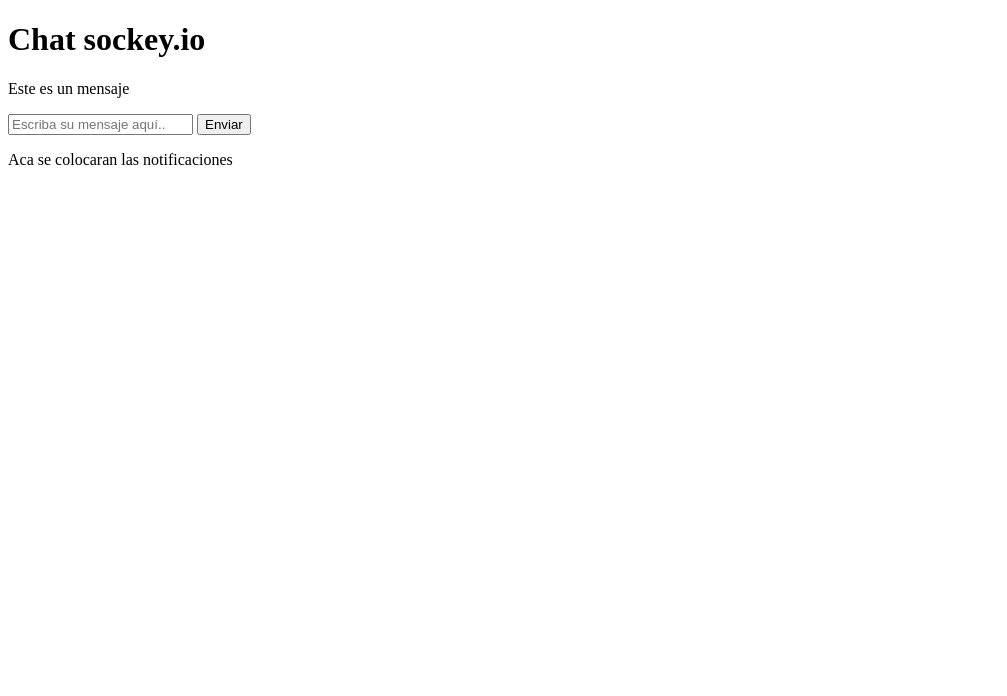
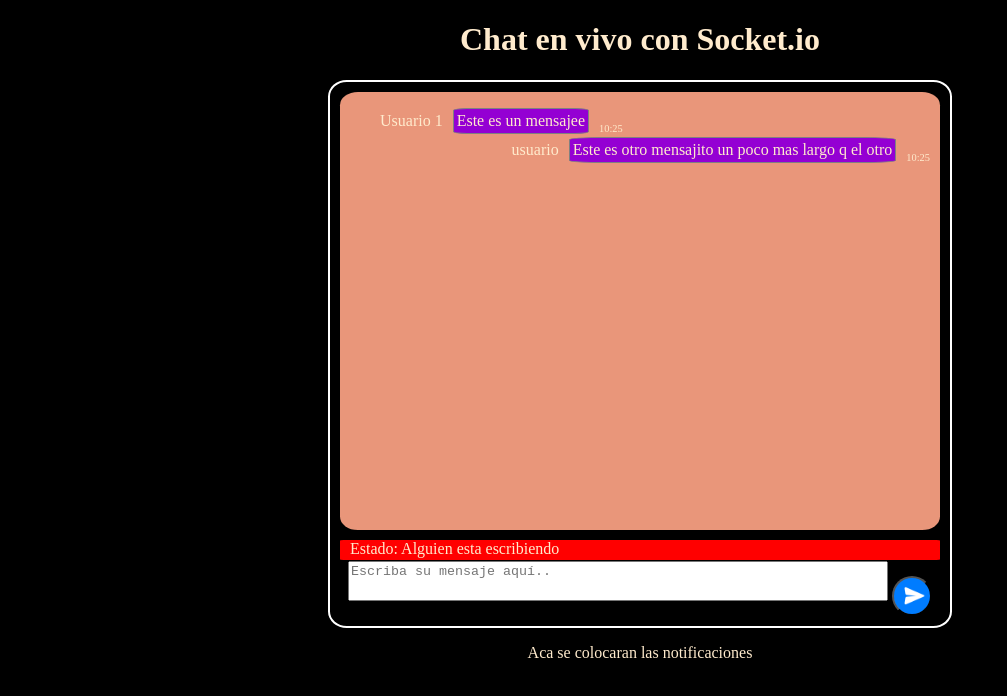
Before and after one commit to FerCampos95/chat-socketio, a website: page public/index.html in a window 1280 px wide. Shown: the whole page, without its empty margins (0-1007 px from the left). Drawn offline with nearby package versions, Linux system fonts and the light colour scheme; no server answers.

Commit message:
primer estilo, pide usuario, fecha mensaje, envia con enter, mis mensajes a la derecha(clase 'mensaje-mio'), destaco texto mensaje, limito usuario a 15 carateres,scroll para ver mensajes anteriores, limpia mensaje cuando envio, no envia mensajes vacios

```diff
--- a/public/chat.js
+++ b/public/chat.js
@@ -3,30 +3,92 @@
 
 let mensaje= document.getElementById("mensaje");
 let btnEnviar= document.getElementById("btn-enviar");
-let divMensajes= document.getElementById("mensajes");
+let ulMensajes= document.getElementById("ul-mensajes");
 let divNotificaciones= document.getElementById("notificaciones");
 let escribiendo= document.getElementById("escribiendo");
+
 // let usuario= document.getElementById("nombre-usuario");
-let usuario= "HARDCOEADO";
+let usuario=undefined;
+let hora;
 
-btnEnviar.addEventListener("click",()=>{
+btnEnviar.addEventListener("click",emitirMensaje);
+
+function emitirMensaje(e){
+    if(mensaje.value==null || mensaje.value.trim()==""){ //si no escribio nada o solo espacios no envia
+        return;
+    }
+
+    let divPadreMensajes= document.getElementById("padre-mensajes");
+    divPadreMensajes.scrollTop= divPadreMensajes.scrollHeight;
+
+    hora= new Date();
+    hora= hora.getHours()+":"+hora.getMinutes();
+    if(usuario==undefined){
+        do{
+            usuario=window.prompt("Ingrese el nombre de usuario(15 caracteres max): ");
+            if(usuario==null){
+                return;
+            }
+        }while(usuario.length>15);
+    }
+
     socket.emit("chat:mensaje",{ //envio los datos al index.js
         mensaje: mensaje.value,
-        usuario: usuario
+        usuario: usuario,
+        hora: hora
     })
-});
+    mensaje.value="";
+    mensaje.select();
+}
 
-mensaje.addEventListener("keypress",()=>{
-    socket.emit("chat:escribiendo",usuario);
+mensaje.addEventListener("keyup",(e)=>{
+    let key= e.keyCode || e.charCode;
+    //si presiono enter envia el mensaje
+    if(key==13){//equivale a enter
+        emitirMensaje(e);
+    }else{//sino presiono enter emito escribiendo
+        if(mensaje.value==""){ ///pero si se limpio la linea no lo emito
+            socket.emit("chat:noEscribe",usuario);
+        }else{
+            socket.emit("chat:escribiendo",usuario);
+        }
+    }
 })
 
 
 socket.on("chat:mensaje", (info)=>{
-    let p= document.createElement("p");
-    p.innerText="Usuario: "+info.usuario+": "+info.mensaje;
-    divMensajes.appendChild(p);
+    ///ACA LE LLEGA EL MENSAJE A TODOS
+    let liMensaje= document.createElement("li");
+    liMensaje.id="li-mensaje";
+    if(info.usuario==usuario){
+        liMensaje.className="mensaje-mio";
+    }else{
+        liMensaje.className="mensaje-otro";
+    }
+
+    let labelUsuario= document.createElement("label");
+    labelUsuario.innerText=info.usuario;
+    labelUsuario.id="nombre-usuario";
+
+    let labelMensaje= document.createElement("label");
+    labelMensaje.innerText=info.mensaje;
+    labelMensaje.id="texto-mensaje";
+
+    let labelHora= document.createElement("label");
+    labelHora.innerText= info.hora;
+    labelHora.id="hora-mensaje";
+
+    liMensaje.appendChild(labelUsuario);
+    liMensaje.appendChild(labelMensaje);
+    liMensaje.appendChild(labelHora);
+
+    ulMensajes.appendChild(liMensaje);
 })
 
 socket.on("chat:escribiendo",(user)=>{
     escribiendo.innerText=user+" esta escribiendo";
 })
+
+socket.on("chat:noEscribe",(user)=>{
+    escribiendo.innerText=user+"ya no escribe";
+})
--- a/public/index.html
+++ b/public/index.html
@@ -3,20 +3,34 @@
 <head>
     <meta charset="UTF-8">
     <meta name="viewport" content="width=device-width, initial-scale=1.0">
-    <title>Socket fer</title>
+    <title>Chat en Vivo</title>
     <link rel="stylesheet" href="main.css">
 </head>
 <body>
-    <h1>Chat sockey.io</h1>
+    <h1>Chat en vivo con Socket.io</h1>
 
-    <div id=conenedor-chat>
-        <div id="mensajes">
-            <p>Este es un mensaje</p>
+    <div id="contenedor-chat">
+        <div id="padre-mensajes">
+            <ul id="ul-mensajes">
+                <li id="li-mensaje" class="mensaje-otro">
+                    <label id="nombre-usuario">Usuario 1</label>
+                    <label id="texto-mensaje">Este es un mensajee</label>
+                    <label id="hora-mensaje">10:25</label>
+                </li>
+
+                <li id="li-mensaje" class="mensaje-mio">
+                    <label id="nombre-usuario">usuario</label>
+                    <label id="texto-mensaje">Este es otro mensajito un poco mas largo q el otro</label>
+                    <label id="hora-mensaje">10:25</label>
+                </li>
+            </ul>
+
         </div>
+        <p id="barra-estado">Estado: Alguien esta escribiendo</p>
 
         <div id="barra-mensaje">
-            <input id="mensaje" type="text" placeholder="Escriba su mensaje aquí..">
-            <input id="btn-enviar" type="button" value="Enviar">
+            <textarea id="mensaje" placeholder="Escriba su mensaje aquí.."></textarea>
+            <input id="btn-enviar" type="button" value="">
         </div>
     </div>
 
--- a/public/main.css
+++ b/public/main.css
@@ -1,4 +1,115 @@
-/* body{
-    background-color: black;
-    color: blanchedalmond;
-} */
+/*VARIABLES DE COLORES*/
+:root{
+    --fondo-pagina:black;
+    --fondo-estado:red;
+    --fondo-mensajes:darksalmon;
+    --fondo-mensaje: darkviolet;
+    --color-fuente: blanchedalmond;
+
+    color: darkviolet;
+}
+
+body{
+    background-color: var(--fondo-pagina);
+    color: var(--color-fuente);
+    text-align: center;
+}
+
+#contenedor-chat{
+    display: inline-block;
+    width: 600px;
+    border: solid white 2px;
+    border-radius: 3%;
+    padding: 10px;
+}
+
+#padre-mensajes{
+    /* margin-top: -10px ; */
+    background-color: var(--fondo-mensajes);
+    height: 409px;
+    overflow-y: scroll;
+    overflow: hidden;
+
+    border-radius: 3%;
+    padding-bottom: 29px;
+}
+#padre-mensajes:hover{
+    overflow-y:scroll;
+    margin-top: 2px;
+}
+
+#ul-mensajes{
+    display: flex;
+	flex-direction: column;
+    /*flex-wrap: nowrap;
+    background-color: red; */
+
+}
+    #li-mensaje{
+        display: flex;
+        flex-direction: row; /*flex-direction: row-reverse; PARA LOS MENSAJES QUE YO ENVIO*/
+        flex-wrap: nowrap;
+
+        /* background-color: royalblue; */
+        margin-bottom: 3px;
+    }
+    .mensaje-otro{
+        /* no hago nada */
+    }
+    .mensaje-mio{
+        flex-direction: row-reverse;/*NO FUNCIONA NO SE PORQUE*/
+        justify-content: flex-end;
+        padding-right: 10px;
+    }
+
+        #nombre-usuario{
+            /* background-color: saddlebrown; */
+            max-width: 130px;
+            display: flex;
+            align-items: center;
+        }
+        #texto-mensaje{
+            background-color: var(--fondo-mensaje);
+            padding: 3px;
+            border-radius: 10%;
+            border: solid 1px grey;
+            margin-left: 10px;
+            margin-right: 10px;
+        }
+        #hora-mensaje{
+            display: flex;
+            /* justify-content: center; */
+            align-items: flex-end; /*ALINEA VERTICALMENTE*/
+            /* background-color: blue; */
+            font-size: 65%;
+
+        }
+
+    #barra-estado{
+        margin-top: 10px;
+        margin-bottom: 1px;
+        padding-left: 10px;
+        height: 20px;
+        background-color: red;
+        text-align: left;
+        border-radius: 2%;
+    }
+
+#barra-mensaje{
+}
+    #mensaje{
+        width: 89%;
+        height: 34px;
+        /* margin-top: 20px; */
+        resize: none;
+    }
+    #btn-enviar{
+        /* width: 9%; */
+        width: 40px;
+        height: 40px;
+        background-image: url("images/send1.png");
+        background-size: 140% ;
+        background-repeat: no-repeat;
+        background-position: center;
+        border-radius: 50%;
+    }
```
Also changed, not shown: index.js (+12 -1 lines), public/images/send1.png (added), 1 other file.
